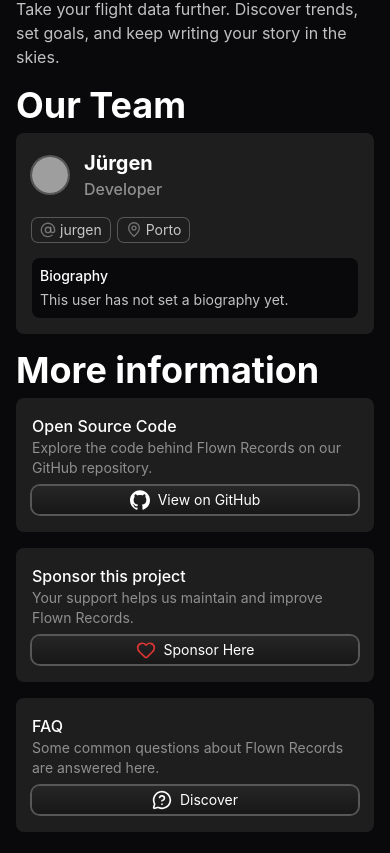
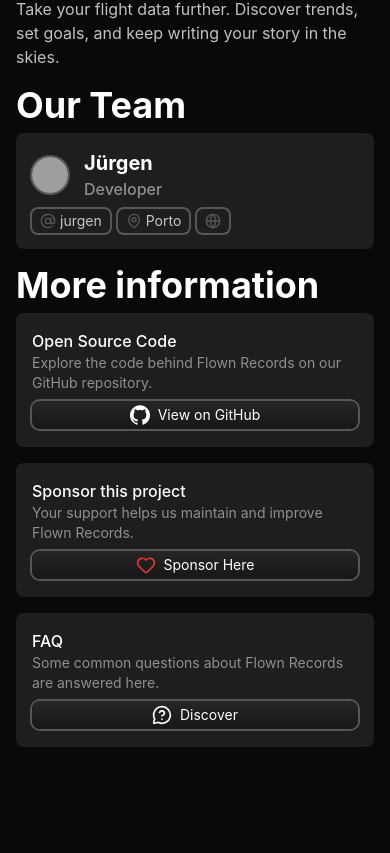
Before and after one commit to flownrecords/website, a React (Vite) app: page /about in a window 390 px wide. Shown: the part 851-1704 px from the top of the page. Built offline with nearby package versions, Linux system fonts and the light colour scheme; no server answers; grey boxes are pictures that could not be loaded.

Commit message:
💄 Fixed mobile compatibility of profile card and standardized styling

```diff
--- a/src/components/user/ProfileCard.tsx
+++ b/src/components/user/ProfileCard.tsx
@@ -22,6 +22,11 @@ type ProfileCardData = {
               logo?: string;
           }
         | null;
+
+    hide?: {
+        bio?: boolean;
+        visibility?: boolean;
+    }
 };
 
 export default function ProfileCard(props: {
@@ -86,34 +91,49 @@ export default function ProfileCard(props: {
                     </div>
                 </div>
 
-                <div className="mt-4 space-x-2 space-y-2 block">
-                    <span className="text-sm text-white/75 ring-white/25 ring-1 rounded-md px-2 py-0.5 inline-block">
-                        <AtSign className="h-4 w-4 inline-block mr-1 top-1/2 transform -translate-y-1/15 opacity-50" />
-                        {data.username ? data?.username : <Skeleton type="span" />}
+                <div className="flex items-center space-x-2 mt-2">
+                    <span className="ring-2 ring-white/25 rounded-md px-2 py-0.5 inline-flex items-center text-sm min-w-0">
+                        <AtSign className="h-4 w-4 mr-1 opacity-25 shrink-0"/>
+                        <span className="text-white/75 truncate">
+                            {data ? data.username : <Skeleton type="span" className="my-0.5"/>}
                         </span>
-                    {data?.location && (
-                        <span className="text-sm text-white/75 ring-white/25 ring-1 rounded-md px-2 py-0.5 inline-block">
-                            <MapPin className="h-4 w-4 inline-block mr-1 top-1/2 transform -translate-y-1/10 opacity-50" />
-                            {data.location.substring(0, 24)}
                     </span>
-                    )}
-                    <span className="text-sm text-white/75 ring-white/25 ring-1 rounded-md px-2 py-0.5 hidden lg:inline-block relative">
-                        {data.publicProfile ? (
-                            <Globe className="h-4 w-4 inline-block mr-1 top-1/2 transform -translate-y-1/10 opacity-50" />
+                    <span className="ring-2 ring-white/25 rounded-md px-2 py-0.5 inline-flex items-center text-sm min-w-0">
+                        {!data || (data.location || "").length > 0 ? (<MapPin className="h-4 w-4 mr-1 opacity-25 shrink-0"/>) : null}
+                        {
+                            data ? (
+                                (data && data.location && data.location.length > 0 && <span className="text-white/75 truncate">{(data.location).split(',')[0]}</span>)
                             ) : (
-                            <GlobeLock className="h-4 w-4 inline-block mr-1 top-1/2 transform -translate-y-1/10 opacity-50" />
-                        )}
-
-                        {data.publicProfile ? "Public" : "Private"}
+                                <Skeleton type="span" className="my-0.5"/>
+                            )
+                        }
+                    </span>
+                    <span className="ring-2 ring-white/25 rounded-md px-2 py-0.5 inline-flex items-center text-sm">
+                        {
+                            !data || data.publicProfile ? (
+                                <Globe className="h-4 w-4 inline-block my-0.5 opacity-25"/>
+                            ) : (
+                                <GlobeLock className="h-4 w-4 inline-block my-0.5 opacity-25"/>
+                            )
+                        }
+                        {
+                            data ? (
+                                <span className="">
+                                    { data ? <span className="ml-1 hidden md:inline text-white/75">{data?.publicProfile ? "Public" : "Private"}</span> : <Skeleton type="span" />}
+                                </span>
+                            ) : null
+                        }
                     </span>
                 </div>
 
+                { !data.hide?.bio &&
                     <div className="mt-2 bg-primary text-sm p-2 rounded-lg">
                         <label className="inline-block font-medium mb-1">Biography</label>
                         <div className="text-white/75 break-words whitespace-pre-wrap">
                             {data?.bio || "This user has not set a biography yet."}
                         </div>
                     </div>
+                }
             </div>
         </>
     );
```
Lines whose indentation alone changed are shown as unchanged.
